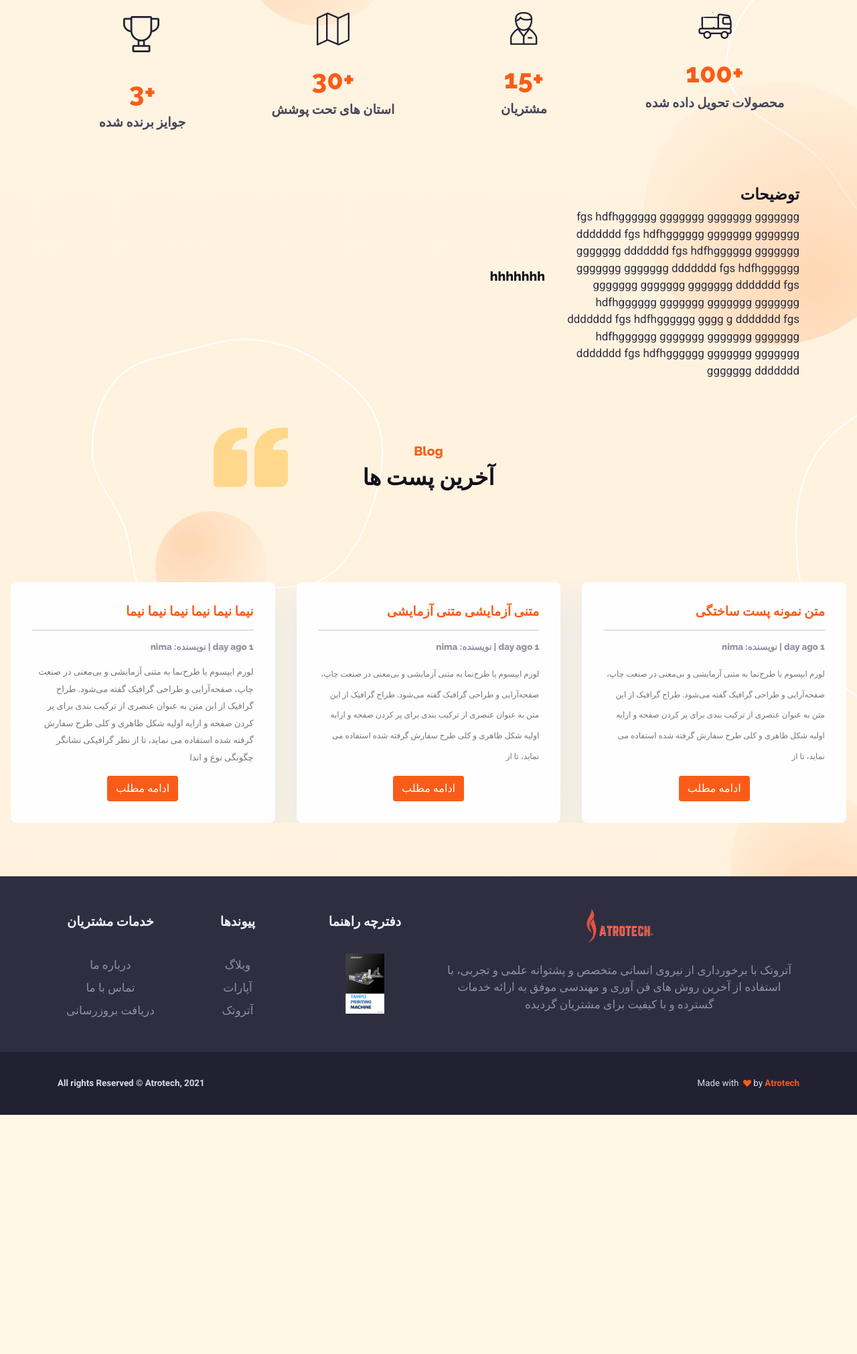
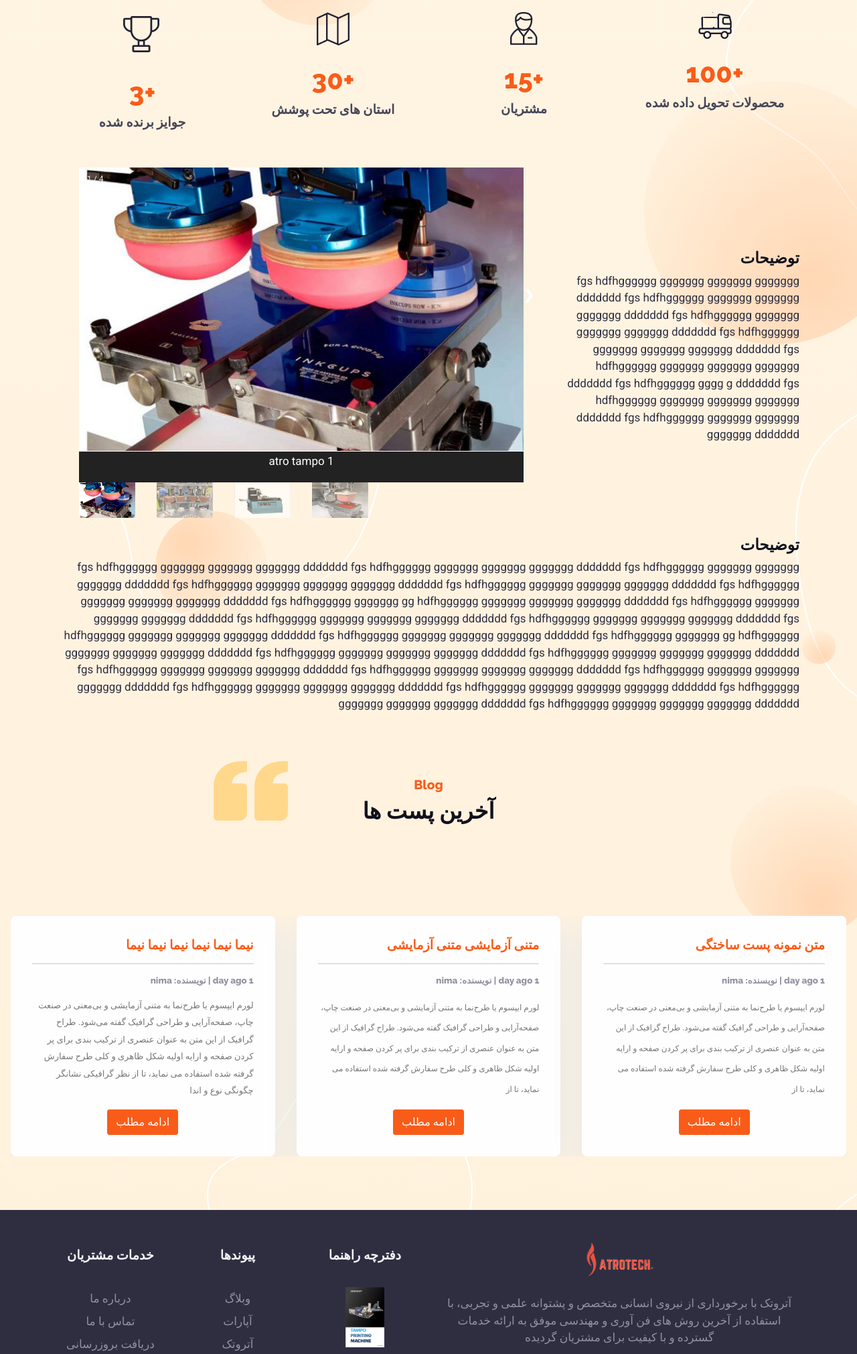
Before and after one commit to nimadorostkar/Tampo, a Django app: page /product in a window 1280 px wide. Shown: the part 1737-3758 px from the top of the page at 67% size. Before the commit the page ends 3401 px from the top, so only its background shows below. Run offline with Django 3.2, Linux system fonts and the light colour scheme; data comes from the database, SQL or seed files in the repository; some libraries are stand-ins or nearby versions.

Commit message:
slider done

```diff
--- a/static/css/base.css
+++ b/static/css/base.css
@@ -25,3 +25,98 @@ body {
 .card {
     box-shadow: 0 16px 48px #E3E7EB;
 }
+
+
+
+
+
+
+
+/* slider */
+
+img {
+  vertical-align: middle;
+}
+
+/* Position the image container (needed to position the left and right arrows) */
+.container {
+  position: relative;
+}
+
+/* Hide the images by default */
+.mySlides {
+  display: none;
+}
+
+/* Add a pointer when hovering over the thumbnail images */
+.cursor {
+  cursor: pointer;
+}
+
+/* Next & previous buttons */
+.prev,
+.next {
+  cursor: pointer;
+  position: absolute;
+  top: 40%;
+  width: auto;
+  padding: 16px;
+  margin-top: -50px;
+  color: white;
+  font-weight: bold;
+  font-size: 20px;
+  border-radius: 0 3px 3px 0;
+  user-select: none;
+  -webkit-user-select: none;
+}
+
+/* Position the "next button" to the right */
+.next {
+  right: 0;
+  border-radius: 3px 0 0 3px;
+}
+
+/* On hover, add a black background color with a little bit see-through */
+.prev:hover,
+.next:hover {
+  background-color: rgba(0, 0, 0, 0.8);
+}
+
+/* Number text (1/3 etc) */
+.numbertext {
+  color: #f2f2f2;
+  font-size: 12px;
+  padding: 8px 12px;
+  position: absolute;
+  top: 0;
+}
+
+/* Container for image text */
+.caption-container {
+  text-align: center;
+  background-color: #222;
+  padding: 2px 16px;
+  color: white;
+}
+
+.row:after {
+  content: "";
+  display: table;
+  clear: both;
+}
+
+/* Six columns side by side */
+.column {
+  float: left;
+  width: 16.66%;
+}
+
+/* Add a transparency effect for thumnbail images */
+.demo {
+  opacity: 0.6;
+}
+
+.active,
+.demo:hover {
+  opacity: 1;
+}
--- a/templates/base.html
+++ b/templates/base.html
@@ -26,6 +26,7 @@
   <link rel="manifest" href="{% static 'tampo/assets/img/favicons/manifest.json' %}">
   <link href="{% static 'tampo/assets/css/theme.css' %}" rel="stylesheet" />
   <link rel="stylesheet" href="{% static 'css/base.css' %}">
+
 
 
 </head>
@@ -155,6 +156,7 @@
   </script>
 
 
+
 </body>
 
 </html>
--- a/templates/product.html
+++ b/templates/product.html
@@ -134,14 +134,104 @@
         </p>
       </div>
 
-      <div class="col-md-8">
-        <h5> hhhhhhh </h5>
+      <div class="col-md-8" align="left" dir="ltr">
+
+          <div class="container">
+            <div class="mySlides">
+              <div class="numbertext">1 / 4</div>
+              <img src="{% static 'tampo/assets/img/slider/11.jpeg' %}" style="width:100%" alt="">
+            </div>
+
+            <div class="mySlides">
+              <div class="numbertext">2 / 4</div>
+              <img src="{% static 'tampo/assets/img/slider/22.jpeg' %}" style="width:100%" alt="">
+            </div>
+
+            <div class="mySlides">
+              <div class="numbertext">3 / 4</div>
+              <img src="{% static 'tampo/assets/img/slider/33.jpeg' %}" style="width:100%" alt="">
+            </div>
+
+            <div class="mySlides">
+              <div class="numbertext">4 / 4</div>
+              <img src="{% static 'tampo/assets/img/slider/44.jpeg' %}" style="width:100%" alt="">
+            </div>
+
+            <a class="prev" onclick="plusSlides(-1)">❮</a>
+            <a class="next" onclick="plusSlides(1)">❯</a>
+
+            <div class="caption-container">
+              <p id="caption"></p>
+            </div>
+
+            <div class="row">
+              <div class="column">
+                <img class="demo cursor" src="{% static 'tampo/assets/img/slider/11.jpeg' %}" style="width:100%" onclick="currentSlide(1)" alt=" atro tampo 1 ">
+              </div>
+              <div class="column">
+                <img class="demo cursor" src="{% static 'tampo/assets/img/slider/22.jpeg' %}" style="width:100%" onclick="currentSlide(2)" alt=" atro tampo 2 ">
+              </div>
+              <div class="column">
+                <img class="demo cursor" src="{% static 'tampo/assets/img/slider/33.jpeg' %}" style="width:100%" onclick="currentSlide(3)" alt=" atro tampo 3 ">
+              </div>
+              <div class="column">
+                <img class="demo cursor" src="{% static 'tampo/assets/img/slider/44.jpeg' %}" style="width:100%" onclick="currentSlide(4)" alt=" atro tampo 4 ">
+              </div>
+            </div>
+          </div>
+
+            <script>
+                var slideIndex = 1;
+                showSlides(slideIndex);
+
+                function plusSlides(n) {
+                  showSlides(slideIndex += n);
+                }
+
+                function currentSlide(n) {
+                  showSlides(slideIndex = n);
+                }
+
+                function showSlides(n) {
+                  var i;
+                  var slides = document.getElementsByClassName("mySlides");
+                  var dots = document.getElementsByClassName("demo");
+                  var captionText = document.getElementById("caption");
+                  if (n > slides.length) {slideIndex = 1}
+                  if (n < 1) {slideIndex = slides.length}
+                  for (i = 0; i < slides.length; i++) {
+                      slides[i].style.display = "none";
+                  }
+                  for (i = 0; i < dots.length; i++) {
+                      dots[i].className = dots[i].className.replace(" active", "");
+                  }
+                  slides[slideIndex-1].style.display = "block";
+                  dots[slideIndex-1].className += " active";
+                  captionText.innerHTML = dots[slideIndex-1].alt;
+                }
+            </script>
+
       </div>
 
    </div>
  </div>
 
 
+
+ <div class="container" dir="rtl">
+   <div class="row align-items-center">
+     <div class="col-md-12">
+       <br>
+       <h4> توضیحات </h4>
+       <p>
+         fgs hdfhgggggg ggggggg ggggggg ggggggg ddddddd fgs hdfhgggggg ggggggg ggggggg ggggggg ddddddd fgs hdfhgggggg ggggggg ggggggg ggggggg ddddddd fgs hdfhgggggg ggggggg ggggggg ggggggg ddddddd fgs hdfhgggggg ggggggg ggggggg ggggggg ddddddd
+         fgs hdfhgggggg ggggggg ggggggg ggggggg ddddddd fgs hdfhgggggg ggggggg gg hdfhgggggg ggggggg ggggggg ggggggg ddddddd fgs hdfhgggggg ggggggg ggggggg ggggggg ddddddd fgs hdfhgggggg ggggggg ggggggg ggggggg ddddddd fgs hdfhgggggg ggggggg ggggggg ggggggg ddddddd fgs hdfhgggggg ggggggg ggggggg ggggggg ddddddd
+         fgs hdfhgggggg ggggggg ggggggg ggggggg ddddddd fgs hdfhgggggg ggggggg gg hdfhgggggg ggggggg ggggggg ggggggg ddddddd fgs hdfhgggggg ggggggg ggggggg ggggggg ddddddd fgs hdfhgggggg ggggggg ggggggg ggggggg ddddddd fgs hdfhgggggg ggggggg ggggggg ggggggg ddddddd fgs hdfhgggggg ggggggg ggggggg ggggggg ddddddd
+         fgs hdfhgggggg ggggggg ggggggg ggggggg ddddddd fgs hdfhgggggg ggggggg ggggggg ggggggg ddddddd fgs hdfhgggggg ggggggg ggggggg ggggggg ddddddd fgs hdfhgggggg ggggggg ggggggg ggggggg ddddddd fgs hdfhgggggg ggggggg ggggggg ggggggg ddddddd
+       </p>
+     </div>
+  </div>
+ </div>
 
 
 
```
Also changed, not shown: static/tampo/assets/img/slider/11.jpeg (added), static/tampo/assets/img/slider/22.jpeg (added), static/tampo/assets/img/slider/33.jpeg (added), static/tampo/assets/img/slider/44.jpeg (added), 3 other files.
